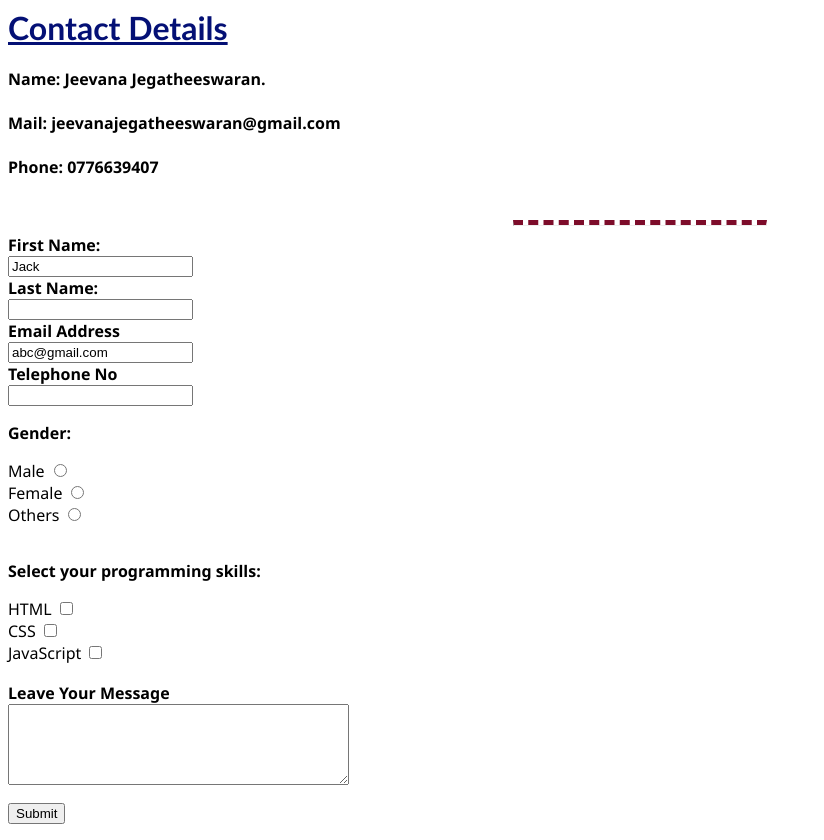
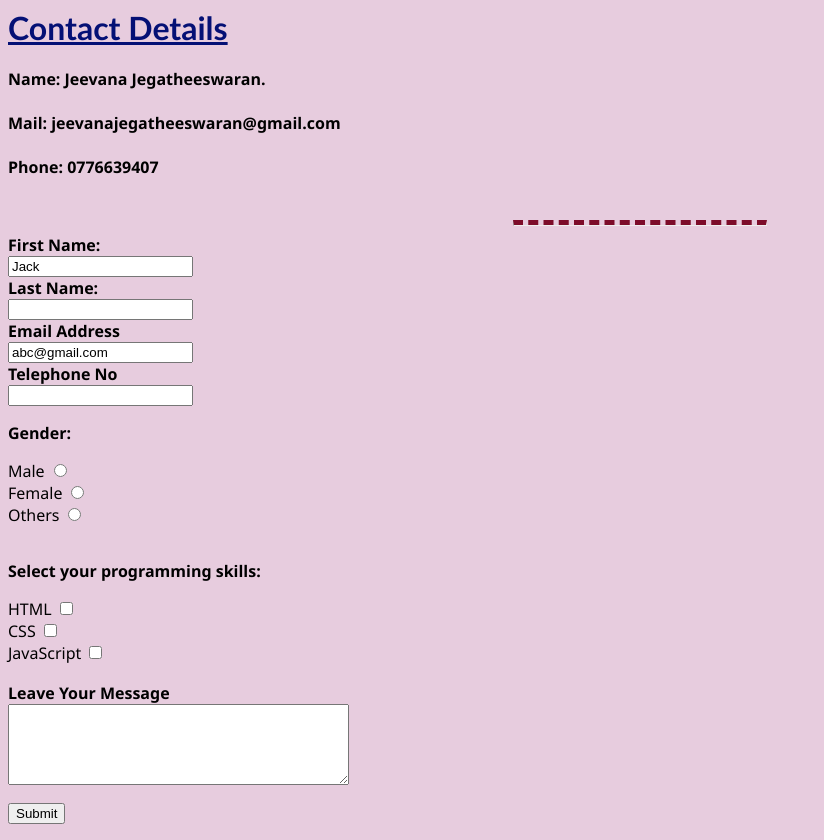
Before and after one commit to jeevi20/MyPage, a plain HTML site: page ContactMe.html in a window 1280 px wide. Shown: the whole page, without its empty margins (0-824 px from the left). Drawn offline with Linux system fonts and the light colour scheme.

Commit message:
Update ContactMe.html

```diff
--- a/ContactMe.html
+++ b/ContactMe.html
@@ -5,7 +5,7 @@
 
     <style>
        body{
-        background-color: background-color: rgb(231, 204, 222);
+        background-color: rgb(231, 204, 222);
        }
        h1{
         color: rgb(4, 16, 117);
```
